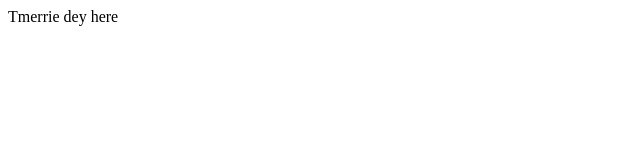
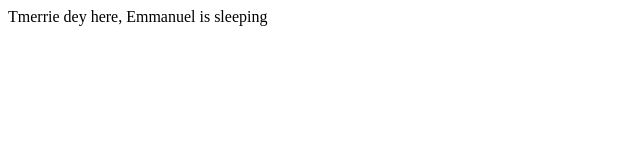
Before and after one commit to Tmerrie-1/ReactWorkee, a plain HTML site: page index.html in a window 1280 px wide. Shown: the whole page, without its empty margins (0-640 px from the left). Drawn offline with nearby package versions, Linux system fonts and the light colour scheme.

Commit message:
added little changes

```diff
--- a/index.html
+++ b/index.html
@@ -9,7 +9,7 @@
     <script src="https://unpkg.com/babel-standalone@6/babel.min.js"></script>
 </head>
 <body>
-    <div>Tmerrie dey here </div>
+    <div>Tmerrie dey here, Emmanuel is sleeping</div>
     <div id="rootee"></div>
    <script src="index.js"></script>
 </body>
```
